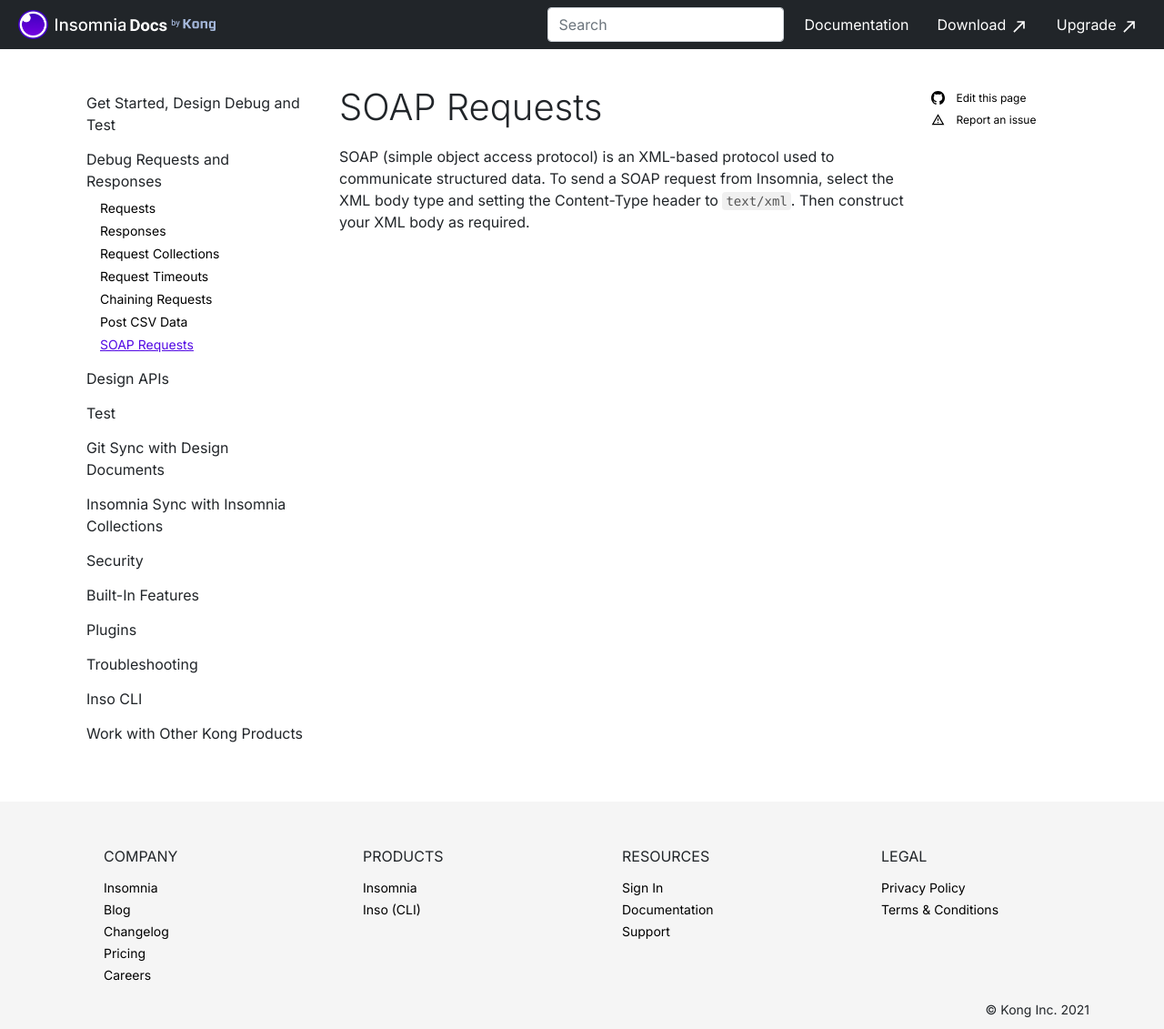
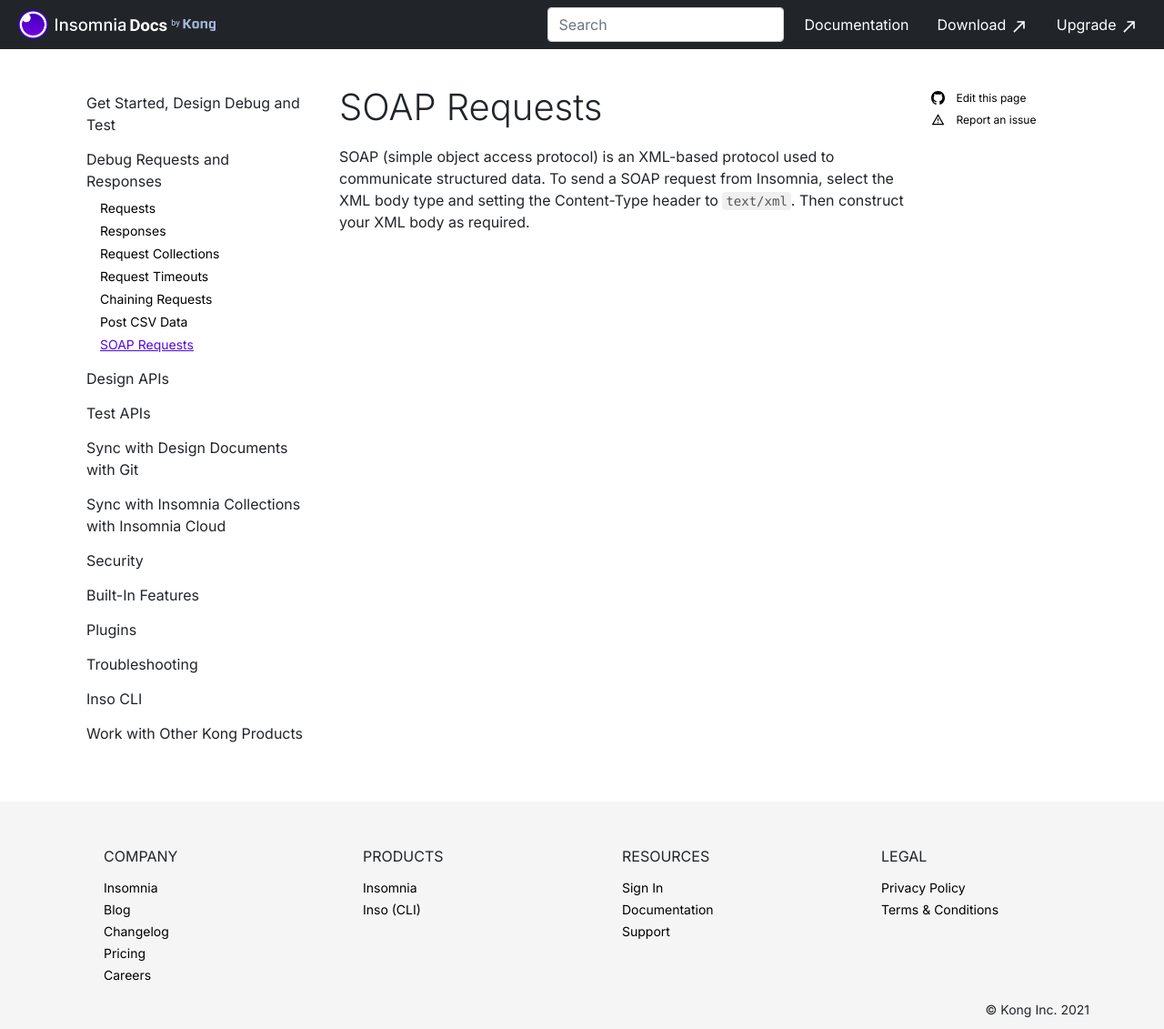
Before and after one commit to Kong/insomnia-docs, a Jekyll site: the page built from docs/insomnia/soap-requests.md, in a window 1280 px wide and 1131 px high. Shown: the whole window at 91% size. Built offline with Jekyll 4.4.1, drawn with Linux system fonts in a browser that asks for light colours; comment, search, counter and statistics services are not loaded.

Commit message:
Last changes to nav bar

```diff
--- a/docs/_data/main-nav.yaml
+++ b/docs/_data/main-nav.yaml
@@ -46,19 +46,19 @@
         url: /insomnia/linting
       - title: GraphQL for OpenAPI
         url: /insomnia/graphql-for-openapi
-  - title: Test
+  - title: Test APIs
     collapse-id: test
     items:
       - title: Unit Testing
         url: /insomnia/unit-testing
       - title: Stress Testing
         url: /insomnia/stress-testing
-  - title: Git Sync with Design Documents
+  - title: Sync with Design Documents with Git
     collapse-id: git-sync
     items:
       - title: Sync with Git
         url: /insomnia/git-sync
-  - title: Insomnia Sync with Insomnia Collections
+  - title: Sync with Insomnia Collections with Insomnia Cloud
     collapse-id: insomnia-sync
     items:
       - title: Teams
```
